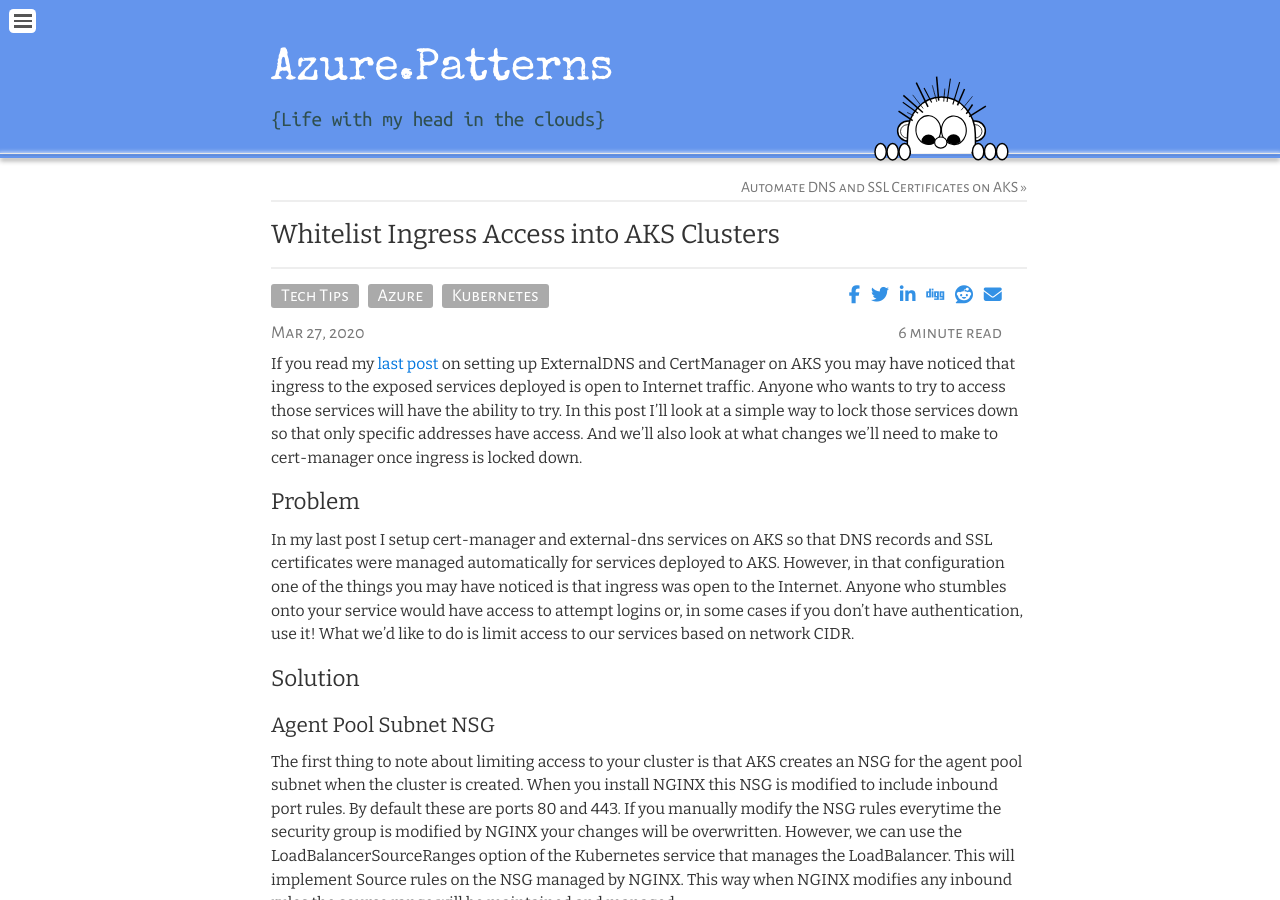
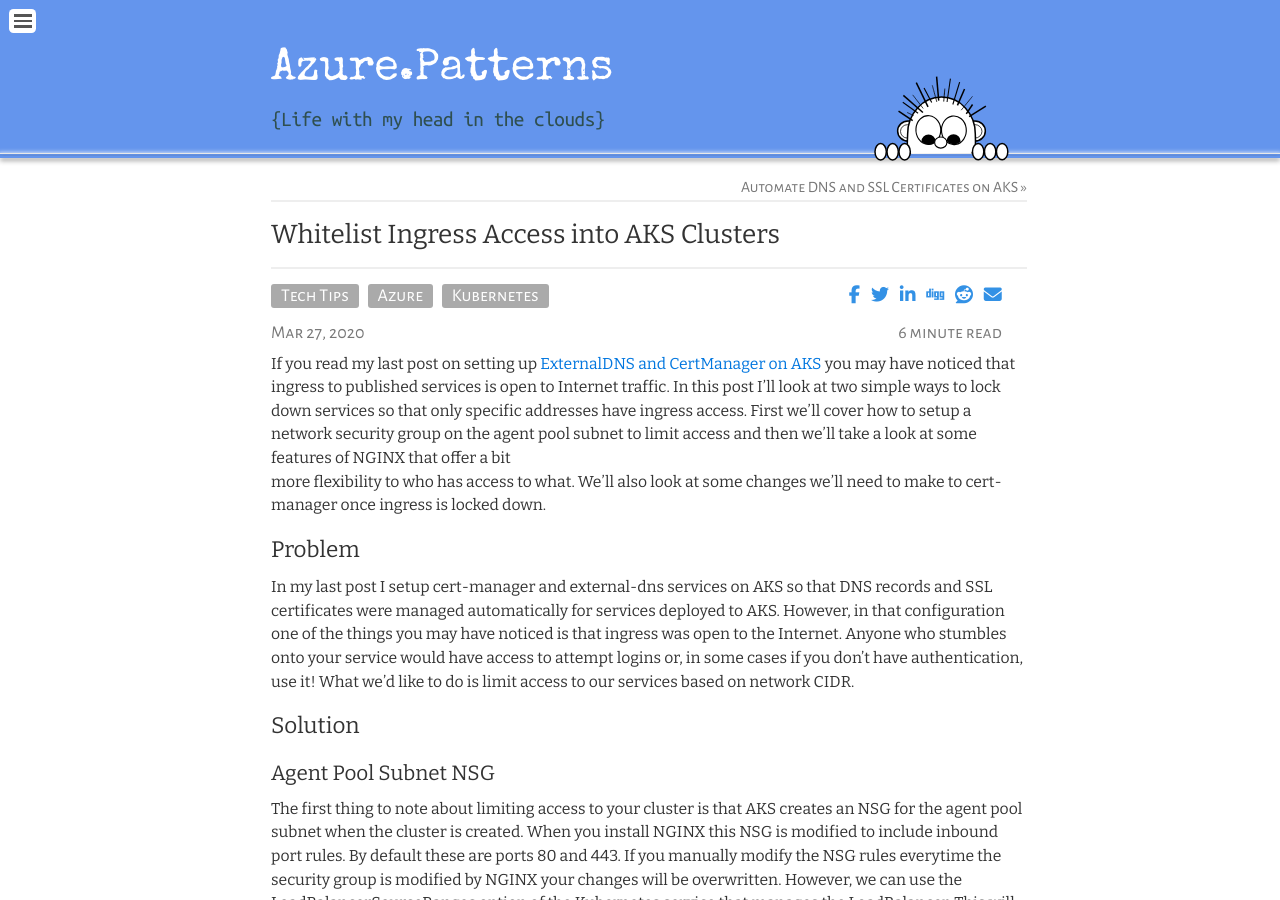
Before and after one commit to brentmcconnell/brentmcconnell.github.io, a Jekyll site: the page built from _posts/2020-03-27-aks-ingress-whitelist.md, in a window 1280 px wide and 900 px high. Built offline with Jekyll 4.4.1, drawn with Linux system fonts in a browser that asks for light colours; nearby versions of some CDN libraries.

Commit message:
mod post

```diff
--- a/_posts/2020-03-27-aks-ingress-whitelist.md
+++ b/_posts/2020-03-27-aks-ingress-whitelist.md
@@ -12,13 +12,14 @@
   - Kubernetes
 ---
 
-If you read my [last
-post](https://www.azurepatterns.com/2020/03/17/aks-external-dns) on setting up
-ExternalDNS and CertManager on AKS you may have noticed that ingress to the
-exposed services deployed is open to Internet traffic.  Anyone who
-wants to try to access those services will have the ability to try.
-In this post I'll look at a simple way to lock those services down so that
-only specific addresses have access. And we'll also look at what changes
+If you read my last
+post on setting up
+[ExternalDNS and CertManager on AKS](https://www.azurepatterns.com/2020/03/17/aks-external-dns) you may have noticed that ingress to
+published services is open to Internet traffic.  In this post I'll look at two simple ways to lock down services so that
+only specific addresses have ingress access. First we'll cover how to setup a
+network security group on the agent pool subnet to limit access and then we'll
+take a look at some features of NGINX that offer a bit
+more flexibility to who has access to what.  We'll also look at some changes
 we'll need to make to cert-manager once ingress is locked down.
 
 ## Problem
```
